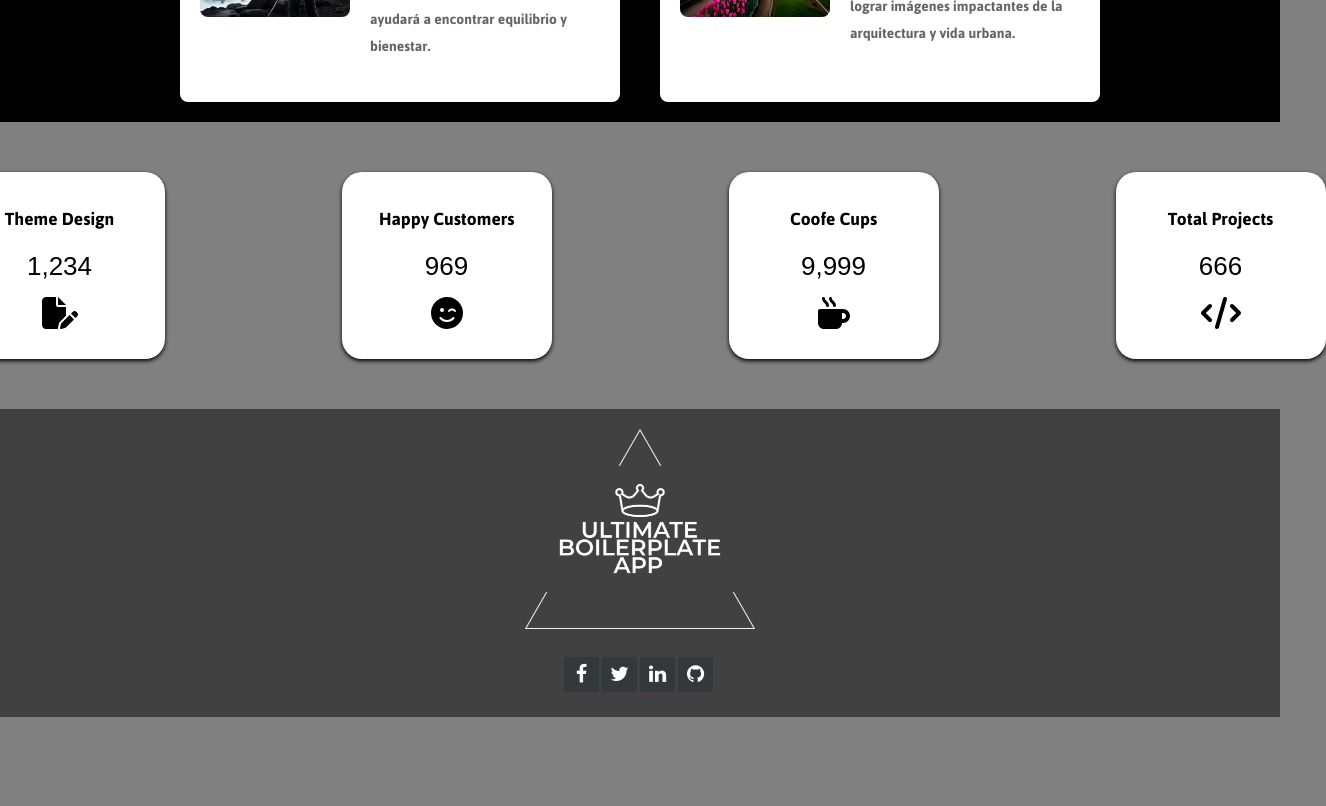
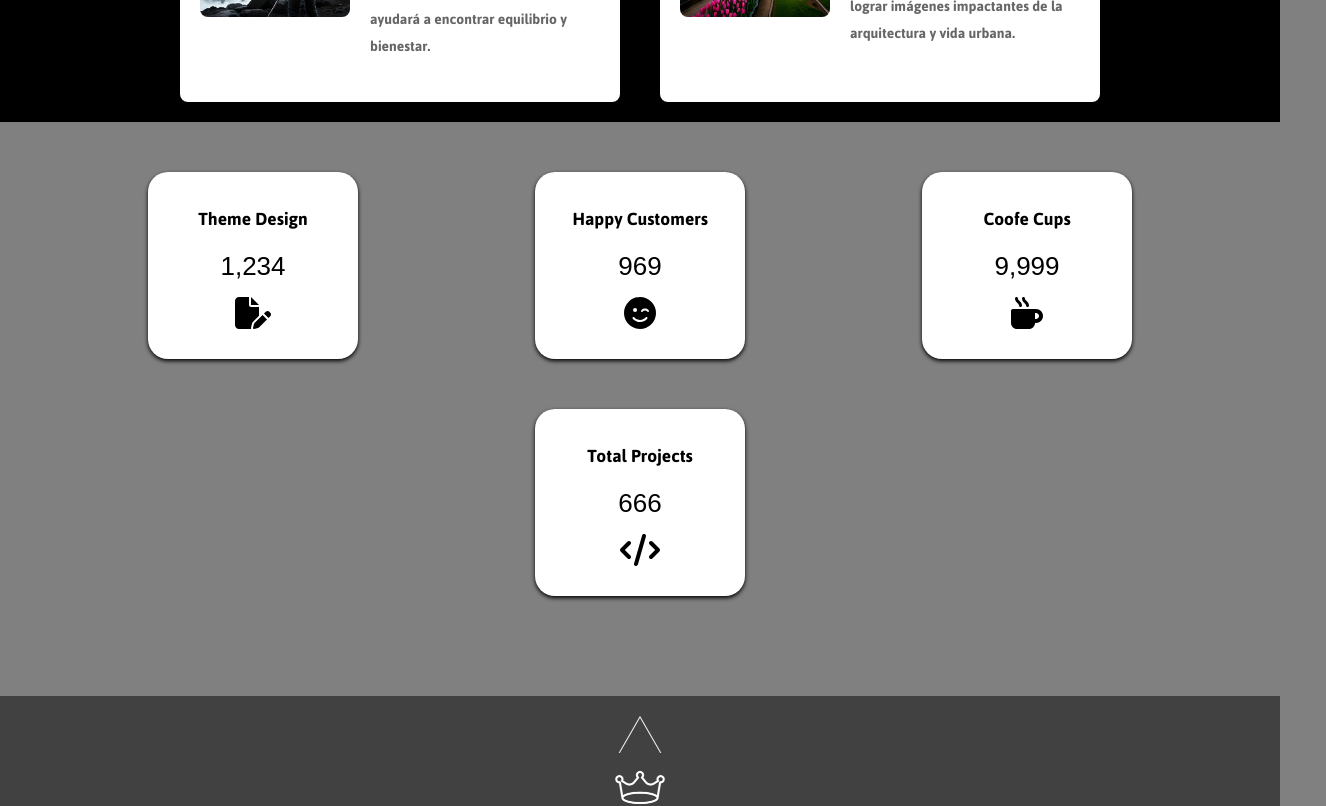
Before and after one commit to germanevangelisti/landing-app, a React (Create React App) app: page / in a window 1280 px wide. Shown: the part 2380-3186 px from the top of the page, 1326 px wide, since content can reach past the window. Before the commit the page ends 3097 px from the top, so only its background shows below. Built offline with nearby package versions, Linux system fonts and the light colour scheme.

Commit message:
nowrap counters fix

```diff
--- a/src/components/AnimatedCounter.css
+++ b/src/components/AnimatedCounter.css
@@ -8,6 +8,7 @@
   padding: 30px;
   border-radius: 20px;
   min-width: 150px;
+  margin-bottom: 50px;
 }
 
 .name {
--- a/src/components/CounterSection.css
+++ b/src/components/CounterSection.css
@@ -4,6 +4,7 @@
   align-items: center;
   padding: 50px;
   gap: 15%;
+  flex-wrap: wrap;
 }
 
 @media (max-width: 768px) {
```
